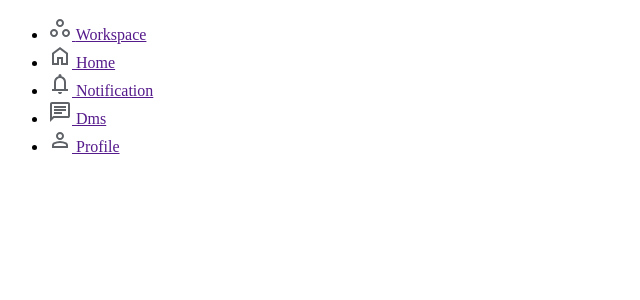
After one commit to First-Time-Coders/FirstTimeCoders-SOEN341_Project_W25, a Django app: template api/templates/api/dashboard-admin.html in a window 1280 px wide. The commit adds this page. Shown: the top 300 px of the page, without its empty margins (0-640 px from the left). Run offline with Django 4.2, Linux system fonts and the light colour scheme; the template is opened without the code that fills it, so the values that code supplies are empty; some libraries are stand-ins or nearby versions.

Commit message:
started dashboard admin, added a oath in views and api/url

```diff
--- /dev/null
+++ b/api/templates/api/dashboard-admin.html
@@ -0,0 +1,56 @@
+{% load static %}
+
+<!DOCTYPE html>
+<html lang="en">
+<head>
+    <meta charset="UTF-8">
+    <meta name="viewport" content="width=device-width, initial-scale=1">
+    <title>Home Page</title>
+    <link rel="stylesheet" href="{% static 'css/.css' %}">
+    <script src="https://onpkg.com/htmx.org@1.9.5"></script>
+</head>
+<body>
+<nav id="sidebar">
+        <ul>
+            <li class="active">
+                <a href="">
+                    <img src="{% static 'icons/workspace-icon.svg' %}" alt="SVG Icon">
+                    <span>Workspace</span>
+                </a>
+            </li>
+
+            <li class="active">
+                <a href="">
+                    <img src="{% static 'icons/home-icon.svg' %}" alt="SVG Icon">
+                    <span>Home</span>
+                </a>
+            </li>
+
+            <li class="active">
+                <a href="">
+                    <img src="{% static 'icons/notification-icon.svg' %}" alt="SVG Icon">
+                    <span>Notification</span>
+                </a>
+            </li>
+
+            <li class="active">
+                <a href="">
+                    <img src="{% static 'icons/dm-icon.svg' %}" alt="SVG Icon">
+                    <span>Dms</span>
+                </a>
+            </li>
+
+            <li class="active">
+                <a href="">
+                    <img src="{% static 'icons/profile-icon.svg' %}" alt="SVG Icon">
+                    <span>Profile</span>
+                </a>
+            </li>
+        </ul>
+
+    </nav>
+    <main>
+
+    </main>
+</body>
+</html>
--- a/api/urls.py
+++ b/api/urls.py
@@ -1,10 +1,11 @@
 from django.urls import path
-from .views import register_view, dashboard_view, login_view, logout_view, home_view
+from .views import register_view, dashboard_view, login_view, logout_view, home_view, dashboard_admin_view
 
 urlpatterns = [
     path('register/', register_view, name='register'),
     path('login/', login_view, name='login'),
     path('logout/', logout_view, name='logout'),
     path('dashboard/', dashboard_view, name='dashboard'),
+    path('dashboard-admin/', dashboard_admin_view, name='dashboard-admin'),
     path("", home_view, name="home"),
 ]
--- a/api/views.py
+++ b/api/views.py
@@ -41,6 +41,11 @@ def logout_view(request):
 def home_view(request):
     return render(request, "api/home.html")
 
+#for the dashboard admin
+def dashboard_admin_view(request):
+    return render(request, "api/dashboard-admin.html")
+
+
 @login_required
 def dashboard_view(request):
     return render(request, 'api/dashboard.html', {'user': request.user})
```
Also changed, not shown: api/templates/api/register.html (+5 -8 lines), api/static/icons/arrowleft-icon.svg (added), api/static/icons/arrowright-icon.svg (added), api/static/icons/dm-icon.svg (added), api/static/icons/home-icon.svg (added), api/static/icons/notification-icon.svg (added), api/static/icons/profile-icon.svg (added), api/static/icons/workspace-icon.svg (added).
